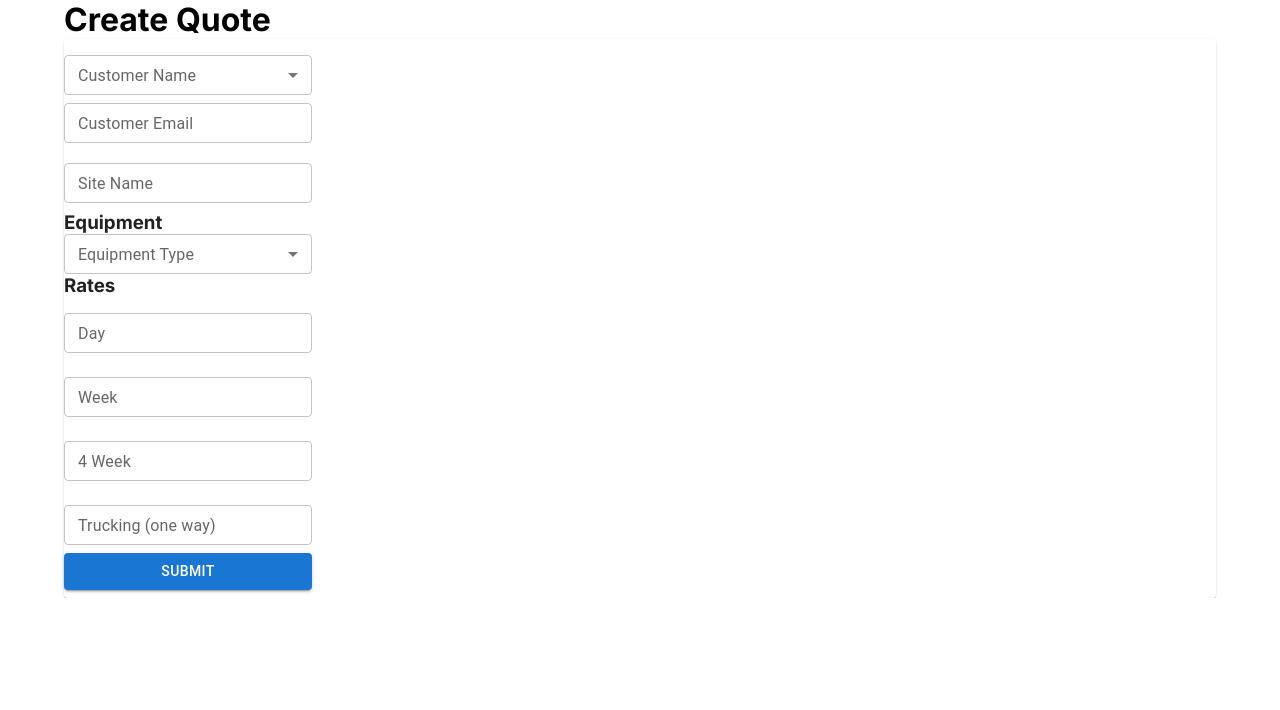
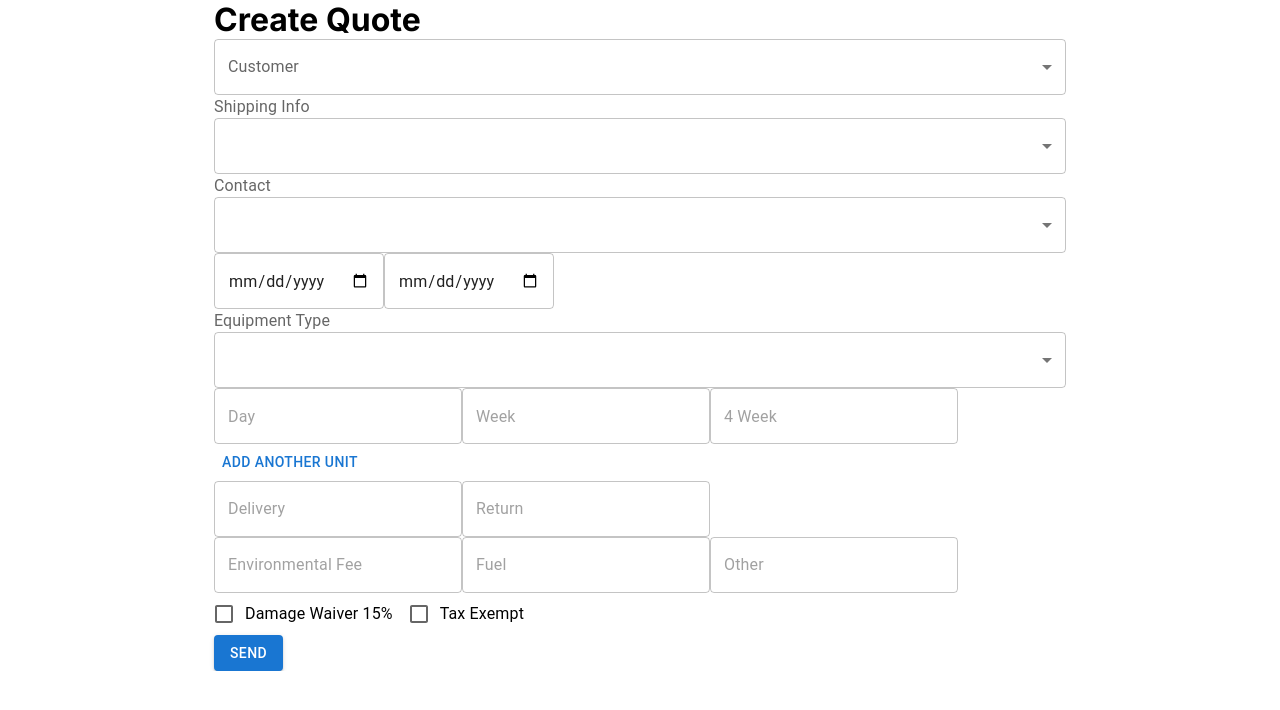
Before and after one commit to swarleyhd2/rentalsoft, a Next.js app: page /quote in a window 1280 px wide. Shown: the top 710 px of the page. Built offline with nearby package versions, Linux system fonts and the light colour scheme.

Commit message:
updated quote

```diff
--- a/src/app/quote/page.jsx
+++ b/src/app/quote/page.jsx
@@ -1,5 +1,5 @@
 'use client'
-import { Button, Container, Divider, FormControl, FormGroup, FormLabel, Paper, Select, TextField, MenuItem, InputLabel } from '@mui/material'
+import { Button, Container, Divider, FormControl, FormGroup, FormLabel, Paper, Select, TextField, MenuItem, InputLabel, Grid, InputBase, Input, OutlinedInput, FormControlLabel, Checkbox } from '@mui/material'
 import React from 'react'
 
 const equipmentTypes = [
@@ -12,53 +12,102 @@ const equipmentTypes = [
         label: "26' Scissor Lift"
     }
 ]
+const handleCustomerChange = () => {
+
+}
+const handleShippingChange = () => {
+
+}
+const handleContactChange = () => {
+
+}
 export default function page() {
   return (
     <>
-        <Container>
-            <h1>Create Quote</h1>
-            <Paper>
-            <FormControl margin="normal">
-                <FormGroup>
-                   <InputLabel id='customer-select-label' size='small'>Customer Name</InputLabel>
-                    <Select size='small' margin='dense' labelId='customer-select-label' label='Customer Name' variant='outlined'>
-                        <MenuItem value={10}>Ten</MenuItem>
-                        <MenuItem value={20}>Twenty</MenuItem>
-                        <MenuItem value={30}>Thirty</MenuItem>
+        <Container maxWidth='md'>
+
+
+
+                <h1>Create Quote</h1>
+                <Grid xs={12}>
+                    <FormControl fullWidth>
+                        <InputLabel id="customer">Customer</InputLabel>
+                        <Select
+                            labelId='customer'
+                            id='customer-select'
+                            label='Customer'
+                            onChange={handleCustomerChange}
+                            fullWidth
+                        >
+                            <MenuItem Value={10}>Customers go here</MenuItem>
+                            <MenuItem Value={1}>+ Add Customer</MenuItem>
+                        </Select>
+                    </FormControl>
+                </Grid>
+                <Grid>
+                <InputLabel id="shipping">Shipping Info</InputLabel>
+                    <Select
+                        labelId='shipping'
+                        id='shipping-select'
+                        label='Shipping Info'
+                        onChange={handleShippingChange}
+                        fullWidth
+                    >
+                        <MenuItem Value={10}>address go here</MenuItem>
+                        <MenuItem Value={1}>+ Add Address</MenuItem>
                     </Select>
-                    <TextField size='small' margin='dense' label='Customer Email'></TextField>
-                    <TextField size='small' margin='normal' label='Site Name'></TextField>
-                </FormGroup>
-                <FormGroup>
-                    <h3>Equipment</h3>
-                    <TextField
-                        select
-                        label="Equipment Type"
-                        size='small'
+                </Grid>
+                <Grid>
+                    <InputLabel id="contact">Contact</InputLabel>
+                        <Select
+                            labelId='contact'
+                            id='contact-select'
+                            label='Contact'
+                            onChange={handleContactChange}
+                            fullWidth
+                        >
+                            <MenuItem Value={10}>contacts go here</MenuItem>
+                            <MenuItem Value={1}>+ Add Contact</MenuItem>
+                        </Select>
+                </Grid>
+                <Grid>
+                    <OutlinedInput id='start-date' type='date'/>
+                    <OutlinedInput id='end-date' type='date'/>
+                </Grid>
+                <Grid>
+                    <InputLabel id="equipment">Equipment Type</InputLabel>
+                    <Select
+                        labelId='equipment'
+                        id='equipment-select'
+                        label='Equipment Type'
+                        fullWidth
                     >
-                        {equipmentTypes.map((option) => (
-                            <MenuItem key={option.value} value={option.value}>
-                                {option.label}
-                            </MenuItem>
-                        ))}
-                    </TextField>
-                </FormGroup>
-                <FormGroup>
-                    <h3>Rates</h3>
+                        <MenuItem Value={10}>Equipment goes here</MenuItem>
+                    </Select>
+                </Grid>
+                <Grid>
+                    <OutlinedInput id='day-rate' type='text' placeholder='Day'/>
+                    <OutlinedInput id='week-rate' type='text' placeholder='Week'/>
+                    <OutlinedInput id='4-week-rate' type='text' placeholder='4 Week'/>
+                </Grid>
+                <Grid>
+                    <Button type='button'>Add Another Unit</Button>
+                </Grid>
+                <Grid>
+                    <OutlinedInput id='trucking-delivery' type='text' placeholder='Delivery'/>
+                    <OutlinedInput id='trucking-return' type='text' placeholder='Return'/>
+                </Grid>
+                <Grid>
+                    <OutlinedInput id='environmental' type='text' placeholder='Environmental Fee'/>
+                    <OutlinedInput id='fuel' type='text' placeholder='Fuel'/>
+                    <OutlinedInput id='other' type='text' placeholder='Other'/>
+                    <FormControlLabel control={<Checkbox/>} label='Damage Waiver 15%'/>
+                    <FormControlLabel control={<Checkbox/>} label='Tax Exempt'/>
+                </Grid>
+                <Grid>
+                    <Button type='submit' variant='contained'>Send</Button>
+                </Grid>
 
-                    <TextField size='small' margin='normal' label='Day'></TextField>
-
-                    <TextField size='small' margin='normal' label='Week'></TextField>
-
-                    <TextField size='small' margin='normal' label='4 Week'></TextField>
-
-                    <TextField size='small' margin='normal' label='Trucking (one way)'></TextField>
-                </FormGroup>
-                <Button variant="contained" fullWidth>Submit</Button>
-
-            </FormControl>
-
-            </Paper>
     </Container>
     </>
   )
```
Also changed, not shown: src/context/AuthContext.js (added, +35 -0 lines).
